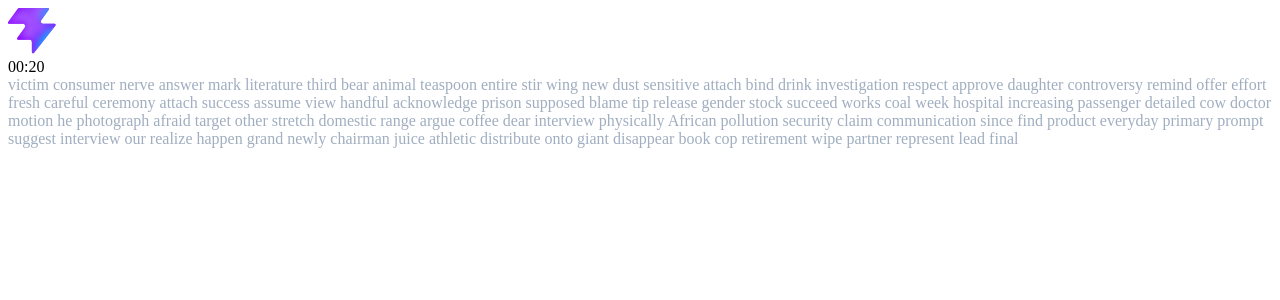
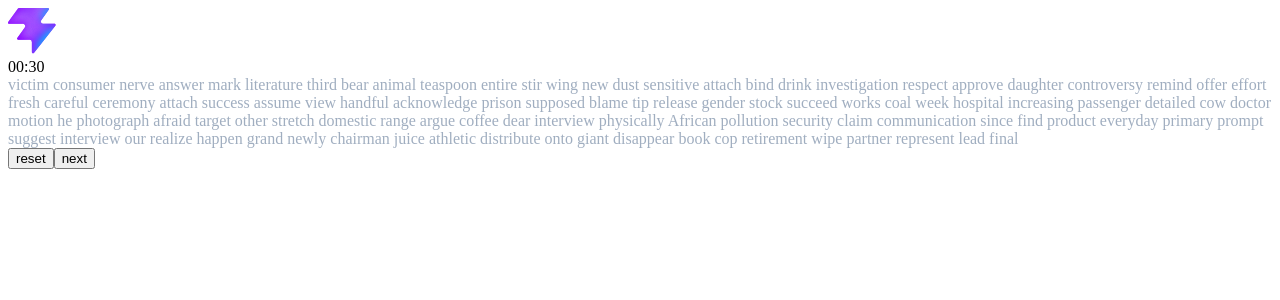
Before and after one commit to MyXtreme/SkillDevelopment, a React (Vite) app: page / in a window 1280 px wide. Shown: the top 300 px of the page. Built offline with nearby package versions, Linux system fonts and the light colour scheme.

Commit message:
implement reset & next buttons and results after test

```diff
--- a/src/App.tsx
+++ b/src/App.tsx
@@ -48,22 +48,60 @@ const calculatetimeTick = (time: number): string => {
   return `${minute.padStart(2, "0")}:${second.padStart(2, "0")}`;
 };
 
+const showResults = (results: boolean[], time: number): string => {
+  const correctChars = results.filter(Boolean).length;
+
+  const accuracy = (correctChars / results.length) * 100;
+  const raw = results.length / 5 / (time / 60);
+  const wpm = correctChars / 5 / (time / 60);
+
+  return `Accuracy:  ${accuracy.toFixed(1)}%
+          Raw speed: ${raw.toFixed(1)}
+          WPM:       ${Math.floor(wpm)}`;
+};
+
+const calculateResults = (
+  currentText: string[],
+  typedText: string[],
+  time: number,
+): string => {
+  const results: boolean[] = typedText.map<boolean>(
+    (character, index) => character === currentText[index],
+  );
+  console.log(results);
+  console.log(results.length);
+  return showResults(results, time);
+};
+
 function App() {
   type TestStatus = "idle" | "running" | "finished";
   type TestMode = "classic" | "race" | "story" | "chat";
 
   const logo = "/favicon.svg";
-  const [time, setTime] = useState(20);
+  const testTime: number = 30;
+  const [time, setTime] = useState(testTime);
   const [testStatus, setTestStatus] = useState<TestStatus>("idle");
-  const [testMode, setTestMode] = useState<TestMode>("classic");
+  const [testMode] = useState<TestMode>("classic");
   const [typedText, setTypedText] = useState<string>("");
   const [currentText, setCurrentText] = useState<string>(
     texGeneration(commonWords),
   );
-
   const splittedCurrentText: string[] = currentText.split("");
   const splittedTypedText: string[] = typedText.split("");
+  const [results, setResults] = useState<string>("");
 
+  const handleTestReset = () => {
+    setTestStatus("idle");
+    setTypedText("");
+    setTime(testTime);
+  };
+
+  const handleTestNext = () => {
+    setTestStatus("idle");
+    setTypedText("");
+    setTime(testTime);
+    setCurrentText(texGeneration(commonWords));
+  };
   useEffect(() => {
     const handlekeydown = (event: KeyboardEvent) => {
       if (testStatus === "finished") return;
@@ -87,9 +125,13 @@ function App() {
   useEffect(() => {
     if (testStatus !== "running") return;
 
+    setResults("");
     const interval = setInterval(() => {
       if (testMode === "classic") {
-        setTime((time) => time - 1);
+        setTime((time) => {
+          if (time <= 0) return 0;
+          return time - 1;
+        });
       }
     }, 1000);
     return () => {
@@ -98,7 +140,12 @@ function App() {
   }, [testStatus]);
 
   useEffect(() => {
-    if (time <= 0) setTestStatus("finished");
+    if (time === 0) {
+      setTestStatus("finished");
+      setResults(
+        calculateResults(splittedCurrentText, splittedTypedText, testTime),
+      );
+    }
   }, [time]);
 
   return (
@@ -111,6 +158,19 @@ function App() {
         <div id="typing-area">
           {spanSplittedCurrentText(splittedCurrentText, splittedTypedText)}
         </div>
+        <button
+          onMouseDown={(e) => e.preventDefault()}
+          onClick={handleTestReset}
+        >
+          reset
+        </button>
+        <button
+          onMouseDown={(e) => e.preventDefault()}
+          onClick={handleTestNext}
+        >
+          next
+        </button>
+        <div>{results}</div>
       </main>
     </>
   );
```
